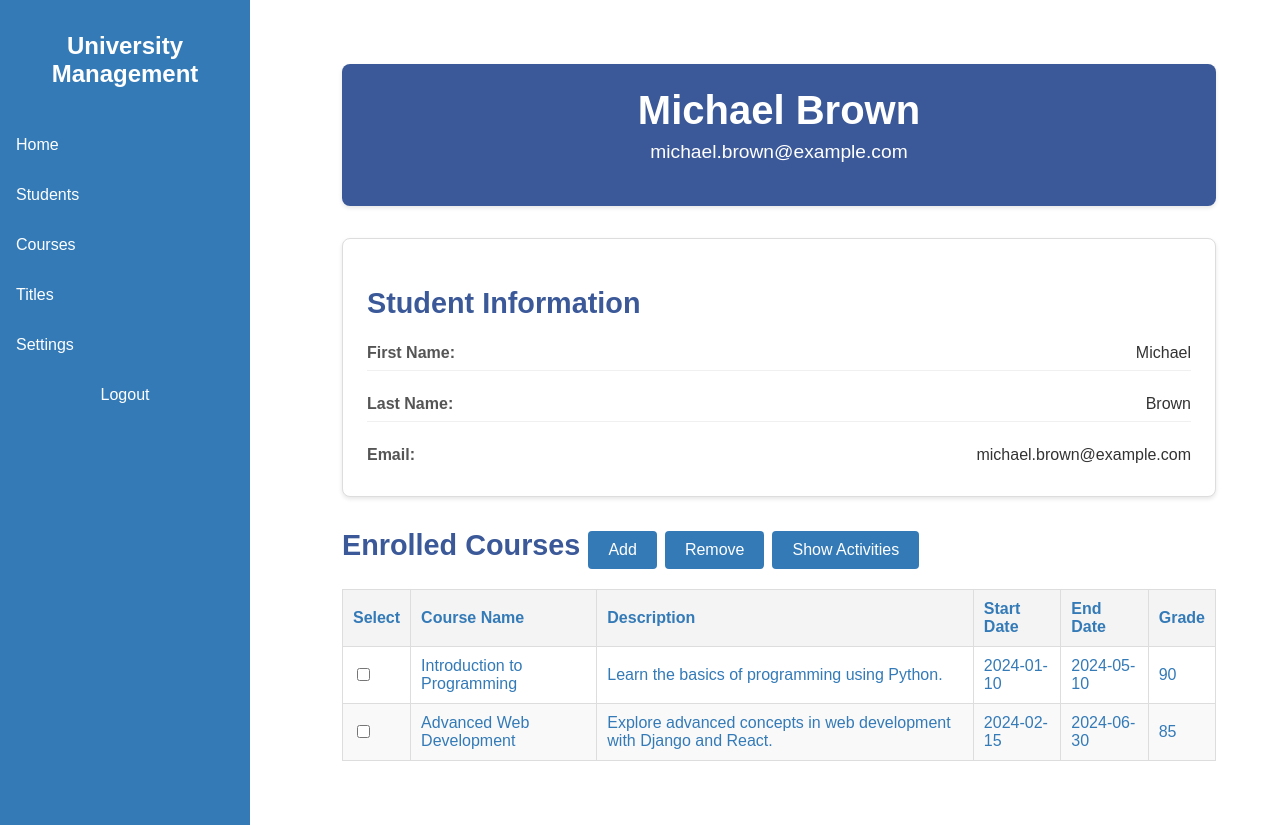
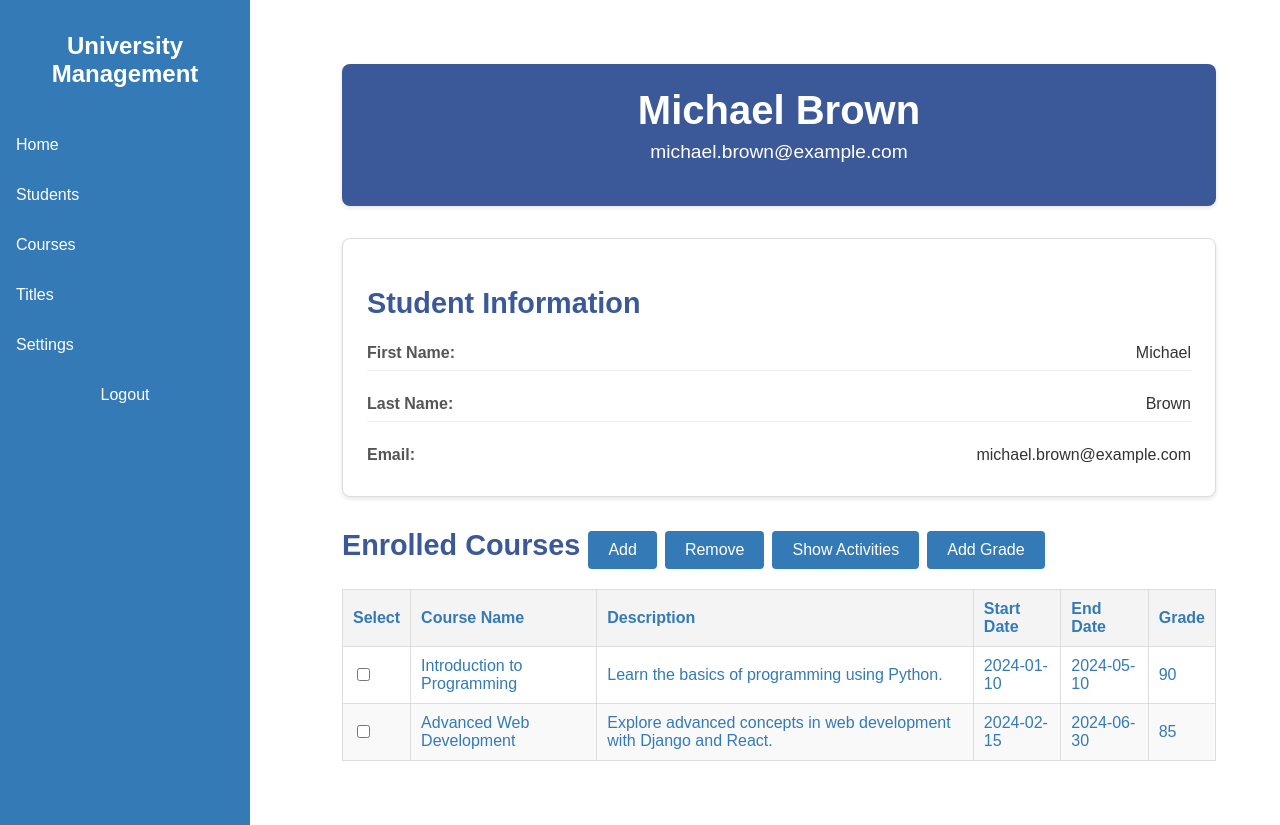
Before and after one commit to alfamike/University-Management-Project-Django, a Django app: page /students/1/ in a window 1280 px wide. Run offline with Django 5.2, Linux system fonts and the light colour scheme.

Commit message:
Added: - Added button to add grades to courses

```diff
--- a/university_management/registration_app/templates/students/student_record.html
+++ b/university_management/registration_app/templates/students/student_record.html
@@ -41,6 +41,7 @@
             <button id="add-course-btn" class="btn">Add</button>
             <button id="delete-course-btn" class="btn">Remove</button>
             <button id="show-activities-course-btn" class="btn">Show Activities</button>
+            <button id="add-grade-btn" class="btn">Add Grade</button>
         </h2>
         {% if student.courses %}
             <table class="table">
@@ -108,7 +109,7 @@
                 </tr>
             </thead>
             <tbody id="activities-table-body">
-                <!-- Activities will be populated here by JavaScript -->
+                <!-- Activities will be populated here -->
             </tbody>
         </table>
     </div>
@@ -133,6 +134,22 @@
     </div>
 </div>
 
+<!-- Pop-up for adding a grade to a course -->
+<div id="add-grade-popup" class="popup">
+    <div class="popup-content">
+        <span class="close-btn">&times;</span>
+        <h3>Add Grade to Course</h3>
+        <form id="add-grade-form">
+            <label for="course-grade-select">Course:</label>
+            <select id="course-grade-select" name="course-select" class="filter-dropdown">
+                <!-- Options for courses -->
+            </select>
+            <label for="grade-input">Grade:</label>
+            <input type="number" id="grade-input" name="grade-input" min="0" max="100" required>
+            <button type="submit" class="btn">Add</button>
+        </form>
+    </div>
+</div>
 <style>
     .student-detail-container {
         padding: 2rem;
@@ -325,8 +342,10 @@
     document.addEventListener('DOMContentLoaded', function() {
         const titles = {{ titles|safe }};
         const courses = {{ courses|safe }};
+        const student_courses = {{ student.courses|safe }};
         const titleSelect = document.getElementById('course-title');
         const courseSelect = document.getElementById('course-name');
+        const courseSelect2 = document.getElementById('course-grade-select');
 
         // Populate titles dropdown
         titles.forEach(title => {
@@ -348,6 +367,14 @@
                 option.textContent = course.name;
                 courseSelect.appendChild(option);
             });
+        });
+
+        // Populate course dropdown for adding grades
+        student_courses.forEach(course => {
+            const option = document.createElement('option');
+            option.value = course.id;
+            option.textContent = course.name;
+            courseSelect2.appendChild(option);
         });
 
         // Event listener for "Show Activities" button
@@ -403,13 +430,25 @@
         document.getElementById('add-course-popup').style.display = 'block';
     });
 
-    document.querySelector('.close-btn').addEventListener('click', function() {
+    document.getElementById('add-grade-btn').addEventListener('click', function() {
+        document.getElementById('add-grade-popup').style.display = 'block';
+    });
+
+    document.getElementById('add-course-popup').querySelector('.close-btn').addEventListener('click', function() {
         document.getElementById('add-course-popup').style.display = 'none';
+    });
+
+    document.getElementById('add-grade-popup').querySelector('.close-btn').addEventListener('click', function() {
+        document.getElementById('add-grade-popup').style.display = 'none';
     });
 
     window.addEventListener('click', function(event) {
         if (event.target == document.getElementById('add-course-popup')) {
             document.getElementById('add-course-popup').style.display = 'none';
+        }
+
+        if (event.target == document.getElementById('add-grade-popup')) {
+            document.getElementById('add-grade-popup').style.display = 'none';
         }
     });
 
@@ -418,7 +457,7 @@
         const selectedCourses = Array.from(checkboxes).map(checkbox => checkbox.value);
 
         if (selectedCourses.length > 0) {
-            fetch(`/de_enroll_courses/${student}/`, {
+            fetch(`/deEnrollCourses/${student}/`, {
                 method: 'POST',
                 headers: {
                     'Content-Type': 'application/json',
@@ -451,7 +490,7 @@
         event.preventDefault();
         const course = document.getElementById('course-name').value;
 
-        fetch(`/enroll_courses/${student}/`, {
+        fetch(`/enrollCourses/${student}/`, {
             method: 'POST',
             headers: {
                 'Content-Type': 'application/json',
@@ -471,6 +510,34 @@
         .catch(error => console.error('Error:', error));
     });
 
+    document.getElementById('add-grade-form').addEventListener('submit', function(event) {
+        event.preventDefault();
+        const courseId = document.getElementById('course-grade-select').value;
+        const grade = document.getElementById('grade-input').value;
+
+        fetch(`/addGradeToCourse/`, {
+            method: 'POST',
+            headers: {
+                'Content-Type': 'application/json',
+                'X-CSRFToken': csrfToken,
+                'X-Requested-With': 'XMLHttpRequest',
+            },
+            body: JSON.stringify({
+                student_id: student,
+                course_id: courseId,
+                grade: grade
+            })
+        })
+        .then(response => response.json())
+        .then(data => {
+            if (data.status === 'success') {
+                location.reload();
+            } else {
+                alert('Failed to add grade.');
+            }
+        })
+        .catch(error => console.error('Error:', error));
+    });
 </script>
 
 {% endblock %}
--- a/university_management/registration_app/views.py
+++ b/university_management/registration_app/views.py
@@ -532,3 +532,19 @@ def get_activities_by_course_of_activity_grades(request):
 
         return JsonResponse({'activities': activities_data})
     return JsonResponse({'status': 'failed'}, status=400)
+
+
+def add_grade_to_course(request):
+    is_ajax = request.headers.get('x-requested-with') == 'XMLHttpRequest'
+
+    if request.method == 'POST' and is_ajax:
+        data = json.loads(request.body)
+        student_id = data.get('student_id')
+        course_id = data.get('course_id')
+        grade = data.get('grade')
+
+        # services_student_course_grade.create_student_course_grade({'student_id': student_id, 'course_id': course_id,
+        # 'grade': grade})
+
+        return JsonResponse({'status': 'success'})
+    return JsonResponse({'status': 'failed'}, status=400)
--- a/university_management/university_management/urls.py
+++ b/university_management/university_management/urls.py
@@ -44,12 +44,13 @@ urlpatterns = [
     path('createStudent/', views.create_student, name='create_student'),
     path('students/', views.student_list, name='student_list'),
     path('students/<int:pk>/', views.student_record, name='student_record'),
-    path('de_enroll_courses/', views.de_enroll_courses, name='de_enroll_student'),
-    path('enroll_courses/', views.enroll_courses, name='enroll_student'),
+    path('deEnrollCourses/', views.de_enroll_courses, name='de_enroll_student'),
+    path('enrollCourses/', views.enroll_courses, name='enroll_student'),
 
     # Course
     path('createCourse/', views.create_course, name='create_course'),
     path('courses/', views.course_list, name='course_list'),
+    path('addGradeToCourse/', views.add_grade_to_course, name='add_grade_to_course'),
 
     # Title
     path('createTitle/', views.create_title, name='create_title'),
```
